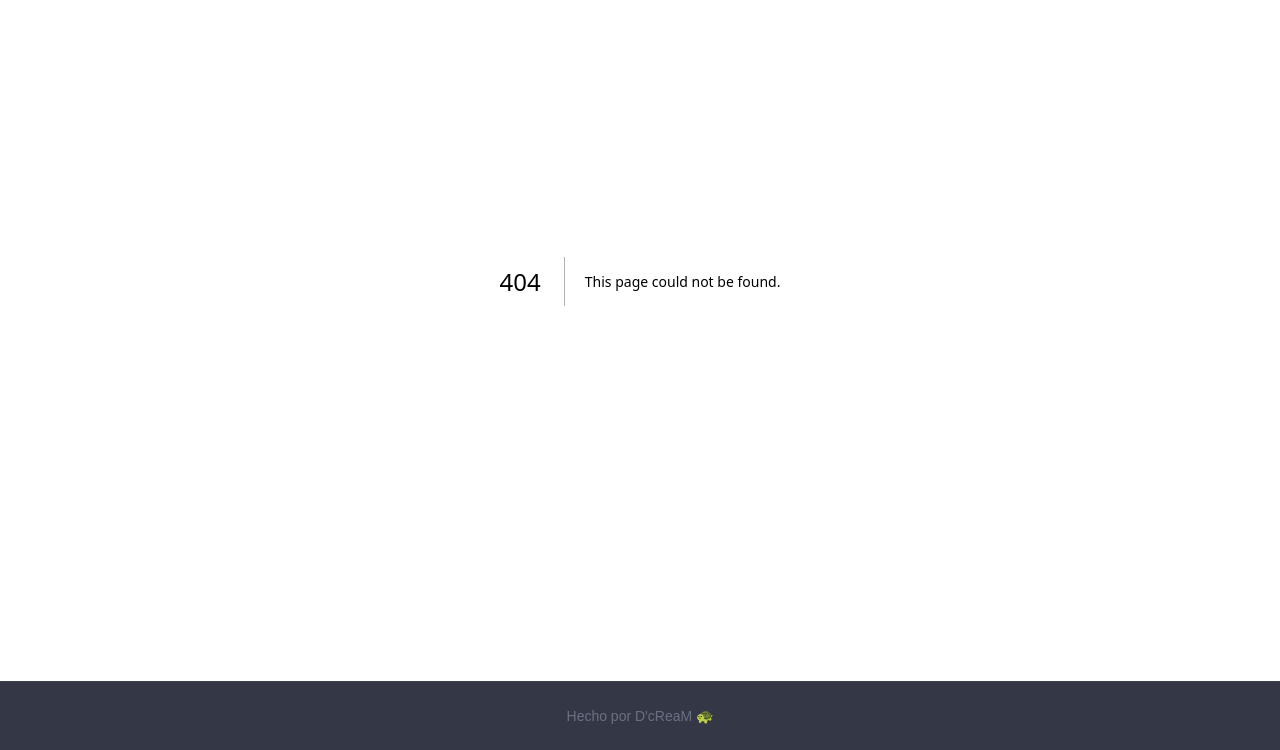
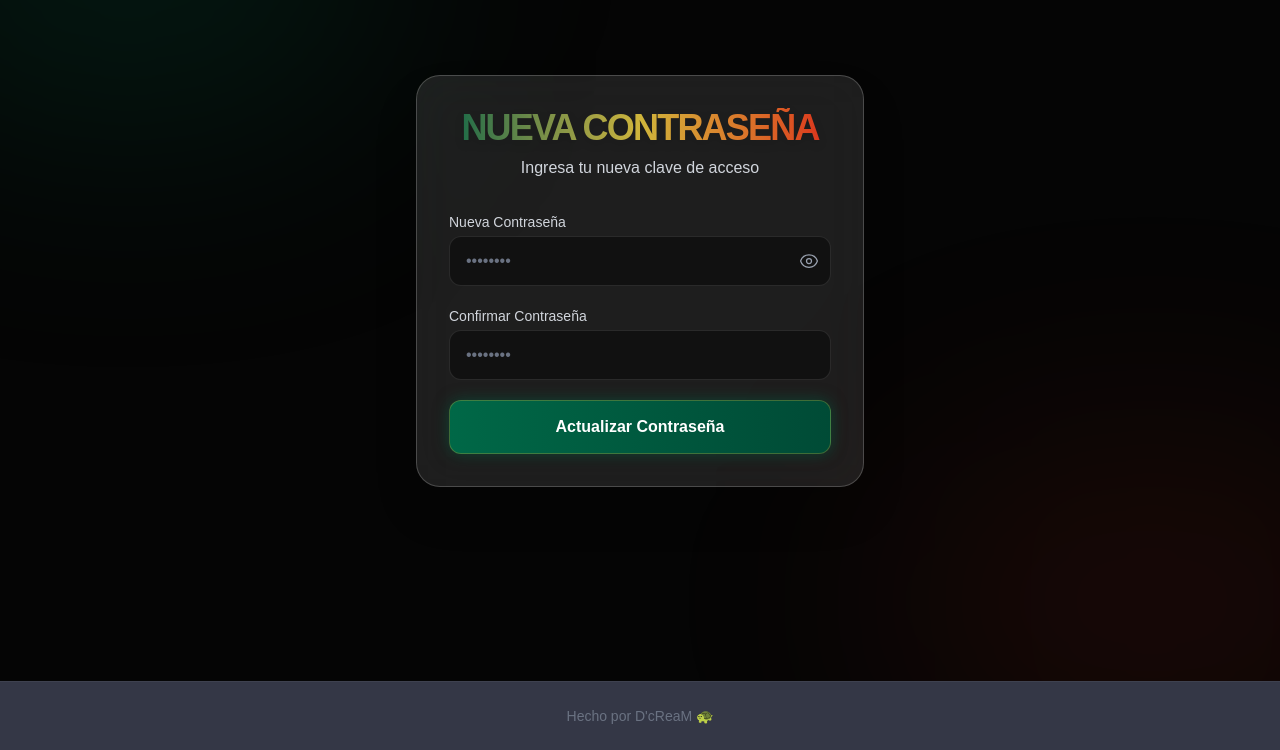
Before and after one commit to nanecorner/quiniela-mundial-2026, a Next.js app: page /auth/reset-password in a window 1280 px wide. Before the commit this address had no page. Shown: the part 119-869 px from the top of the page. Built offline with nearby package versions, Linux system fonts and the light colour scheme.

Commit message:
reset password and whitelist

```diff
--- a/src/app/actions.ts
+++ b/src/app/actions.ts
@@ -22,12 +22,38 @@ export async function login(formData: FormData) {
   redirect('/dashboard')
 }
 
+export async function resetPassword(formData: FormData) {
+  const supabase = await createClient()
+  const email = formData.get('email') as string
+
+  const { error } = await supabase.auth.resetPasswordForEmail(email, {
+    redirectTo: `${process.env.NEXT_PUBLIC_SITE_URL || 'http://localhost:3000'}/auth/reset-password`,
+  })
+
+  if (error) {
+    redirect('/?error=' + encodeURIComponent(error.message))
+  }
+
+  redirect('/?message=' + encodeURIComponent('Se ha enviado un correo para restablecer tu contraseña.'))
+}
+
 export async function signup(formData: FormData) {
   const supabase = await createClient()
   const name = formData.get('name') as string
+  const email = formData.get('email') as string
+
+  const { data: whitelistData, error: whitelistError } = await supabase
+    .from('whitelist')
+    .select('email')
+    .eq('email', email.toLowerCase())
+    .single()
+
+  if (whitelistError || !whitelistData) {
+    redirect('/?error=' + encodeURIComponent('Este correo no está en la lista de invitados autorizados. Por favor contacta al administrador.'))
+  }
 
   const data = {
-    email: formData.get('email') as string,
+    email: email,
     password: formData.get('password') as string,
     options: {
       data: {
@@ -52,3 +78,21 @@ export async function signup(formData: FormData) {
   revalidatePath('/', 'layout')
   redirect('/dashboard')
 }
+
+export async function updatePassword(formData: FormData) {
+  const supabase = await createClient()
+  const password = formData.get('password') as string
+  const confirmPassword = formData.get('confirmPassword') as string
+
+  if (password !== confirmPassword) {
+    redirect('/auth/reset-password?error=' + encodeURIComponent('Las contraseñas no coinciden.'))
+  }
+
+  const { error } = await supabase.auth.updateUser({ password })
+
+  if (error) {
+    redirect('/auth/reset-password?error=' + encodeURIComponent(error.message))
+  }
+
+  redirect('/?message=' + encodeURIComponent('Tu contraseña ha sido actualizada con éxito. Ya puedes iniciar sesión.'))
+}
--- /dev/null
+++ b/src/app/auth/reset-password/page.tsx
@@ -0,0 +1,111 @@
+'use client';
+
+import { useState } from 'react';
+import { updatePassword } from '@/app/actions';
+import { useSearchParams } from 'next/navigation';
+import { useFormStatus } from 'react-dom';
+
+function SubmitButton() {
+  const { pending } = useFormStatus();
+
+  return (
+    <button
+      type="submit"
+      disabled={pending}
+      className="w-full py-3.5 px-4 bg-gradient-to-r from-[#006847] to-[#004b36] hover:from-[#004b36] hover:to-[#003626] border border-[#CFB53B]/30 text-white font-bold rounded-xl shadow-[0_0_15px_rgba(0,104,71,0.5)] transform transition-all active:scale-95 focus:outline-none focus:ring-2 focus:ring-[#CFB53B] disabled:opacity-70 disabled:cursor-not-allowed flex items-center justify-center gap-2"
+    >
+      {pending && (
+        <svg className="animate-spin -ml-1 mr-2 h-5 w-5 text-white" xmlns="http://www.w3.org/2000/svg" fill="none" viewBox="0 0 24 24">
+          <circle className="opacity-25" cx="12" cy="12" r="10" stroke="currentColor" strokeWidth="4"></circle>
+          <path className="opacity-75" fill="currentColor" d="M4 12a8 8 0 018-8V0C5.373 0 0 5.373 0 12h4zm2 5.291A7.962 7.962 0 014 12H0c0 3.042 1.135 5.824 3 7.938l3-2.647z"></path>
+        </svg>
+      )}
+      {pending ? 'Actualizando...' : 'Actualizar Contraseña'}
+    </button>
+  );
+}
+
+export default function ResetPasswordPage() {
+  const [showPassword, setShowPassword] = useState(false);
+  const searchParams = useSearchParams();
+  const errorMsg = searchParams.get('error');
+
+  return (
+    <main className="min-h-screen bg-[#050505] flex items-center justify-center p-4 relative overflow-hidden">
+      {/* Background decoration */}
+      <div className="absolute top-[-10%] left-[-10%] w-[40%] h-[40%] bg-[#006847]/20 rounded-full blur-[120px]" />
+      <div className="absolute bottom-[-10%] right-[-10%] w-[40%] h-[40%] bg-[#da291c]/10 rounded-full blur-[120px]" />
+
+      <div className="w-full max-w-md mx-auto relative z-10">
+        <div className="bg-white/10 backdrop-blur-xl border border-white/20 p-8 rounded-3xl shadow-2xl">
+          <div className="text-center mb-8">
+            <h1 className="text-4xl font-black tracking-tighter text-transparent bg-clip-text bg-gradient-to-r from-[#006847] via-[#CFB53B] to-[#da291c] drop-shadow-lg">
+              NUEVA CONTRASEÑA
+            </h1>
+            <p className="text-gray-300 mt-2 font-medium">
+              Ingresa tu nueva clave de acceso
+            </p>
+          </div>
+
+          {errorMsg && (
+            <div className="mb-6 p-3 rounded-lg bg-red-500/20 border border-red-500/50 text-red-200 text-sm text-center">
+              {errorMsg}
+            </div>
+          )}
+
+          <form className="space-y-5" action={updatePassword}>
+            <div>
+              <label className="block text-sm font-medium text-gray-300 mb-1" htmlFor="password">
+                Nueva Contraseña
+              </label>
+              <div className="relative">
+                <input
+                  id="password"
+                  name="password"
+                  type={showPassword ? "text" : "password"}
+                  required
+                  minLength={6}
+                  className="w-full px-4 py-3 pr-12 rounded-xl bg-black/40 border border-white/10 text-white placeholder-gray-500 focus:outline-none focus:ring-2 focus:ring-[#006847] transition-all"
+                  placeholder="••••••••"
+                />
+                <button
+                  type="button"
+                  onClick={() => setShowPassword(!showPassword)}
+                  className="absolute right-3 top-1/2 -translate-y-1/2 text-gray-400 hover:text-white focus:outline-none"
+                >
+                  {showPassword ? (
+                    <svg xmlns="http://www.w3.org/2000/svg" fill="none" viewBox="0 0 24 24" strokeWidth={1.5} stroke="currentColor" className="w-5 h-5">
+                      <path strokeLinecap="round" strokeLinejoin="round" d="M3.98 8.223A10.477 10.477 0 001.934 12C3.226 16.338 7.244 19.5 12 19.5c.993 0 1.953-.138 2.863-.395M6.228 6.228A10.45 10.45 0 0112 4.5c4.756 0 8.773 3.162 10.065 7.498a10.523 10.523 0 01-4.293 5.774M6.228 6.228L3 3m3.228 3.228l3.65 3.65m7.894 7.894L21 21m-3.228-3.228l-3.65-3.65m0 0a3 3 0 10-4.243-4.243m4.242 4.242L9.88 9.88" />
+                    </svg>
+                  ) : (
+                    <svg xmlns="http://www.w3.org/2000/svg" fill="none" viewBox="0 0 24 24" strokeWidth={1.5} stroke="currentColor" className="w-5 h-5">
+                      <path strokeLinecap="round" strokeLinejoin="round" d="M2.036 12.322a1.012 1.012 0 010-.639C3.423 7.51 7.36 4.5 12 4.5c4.638 0 8.573 3.007 9.963 7.178.07.207.07.431 0 .639C20.577 16.49 16.64 19.5 12 19.5c-4.638 0-8.573-3.007-9.963-7.178z" />
+                      <path strokeLinecap="round" strokeLinejoin="round" d="M15 12a3 3 0 11-6 0 3 3 0 016 0z" />
+                    </svg>
+                  )}
+                </button>
+              </div>
+            </div>
+
+            <div>
+              <label className="block text-sm font-medium text-gray-300 mb-1" htmlFor="confirmPassword">
+                Confirmar Contraseña
+              </label>
+              <input
+                id="confirmPassword"
+                name="confirmPassword"
+                type={showPassword ? "text" : "password"}
+                required
+                minLength={6}
+                className="w-full px-4 py-3 rounded-xl bg-black/40 border border-white/10 text-white placeholder-gray-500 focus:outline-none focus:ring-2 focus:ring-[#006847] transition-all"
+                placeholder="••••••••"
+              />
+            </div>
+
+            <SubmitButton />
+          </form>
+        </div>
+      </div>
+    </main>
+  );
+}
--- a/src/components/AuthForm.tsx
+++ b/src/components/AuthForm.tsx
@@ -1,12 +1,12 @@
 'use client';
 
 import { useState } from 'react';
-import { login, signup } from '@/app/actions';
+import { login, signup, resetPassword } from '@/app/actions';
 import { useSearchParams } from 'next/navigation';
 
 import { useFormStatus } from 'react-dom';
 
-function SubmitButton({ isLogin }: { isLogin: boolean }) {
+function SubmitButton({ isLogin, isReset }: { isLogin: boolean; isReset: boolean }) {
   const { pending } = useFormStatus();
 
   return (
@@ -22,14 +22,15 @@ function SubmitButton({ isLogin }: { isLogin: boolean }) {
         </svg>
       )}
       {pending
-        ? (isLogin ? 'Entrando...' : 'Registrando...')
-        : (isLogin ? 'Entrar a la Cancha' : 'Registrarme')}
+        ? (isReset ? 'Enviando...' : isLogin ? 'Entrando...' : 'Registrando...')
+        : (isReset ? 'Enviar Instrucciones' : isLogin ? 'Entrar a la Cancha' : 'Registrarme')}
     </button>
   );
 }
 
 export default function AuthForm() {
   const [isLogin, setIsLogin] = useState(true);
+  const [isReset, setIsReset] = useState(false);
   const [showPassword, setShowPassword] = useState(false);
   const searchParams = useSearchParams();
   const errorMsg = searchParams.get('error');
@@ -47,7 +48,11 @@ export default function AuthForm() {
             Quiniela
           </h2>
           <p className="text-gray-300 mt-2 font-medium">
-            {isLogin ? 'Inicia sesión para predecir' : 'Crea tu cuenta y empieza a jugar'}
+            {isReset
+              ? 'Restablece tu acceso'
+              : isLogin
+                ? 'Inicia sesión para predecir'
+                : 'Crea tu cuenta y empieza a jugar'}
           </p>
         </div>
 
@@ -63,8 +68,8 @@ export default function AuthForm() {
           </div>
         )}
 
-        <form className="space-y-5" action={isLogin ? login : signup}>
-          {!isLogin && (
+        <form className="space-y-5" action={isReset ? resetPassword : (isLogin ? login : signup)}>
+          {!isLogin && !isReset && (
             <div>
               <label className="block text-sm font-medium text-gray-300 mb-1" htmlFor="name">
                 Nombre o Apodo
@@ -84,6 +89,9 @@ export default function AuthForm() {
             <label className="block text-sm font-medium text-gray-300 mb-1" htmlFor="email">
               Correo Electrónico
             </label>
+            <p className="text-xs text-[#CFB53B] mb-2 font-medium">
+              Por favor ingresa el correo con el que te inscribiste
+            </p>
             <input
               id="email"
               name="email"
@@ -94,6 +102,7 @@ export default function AuthForm() {
             />
           </div>
 
+          {!isReset && (
             <div>
               <label className="block text-sm font-medium text-gray-300 mb-1" htmlFor="password">
                 Contraseña
@@ -125,13 +134,34 @@ export default function AuthForm() {
                   )}
                 </button>
               </div>
+              {isLogin && (
+                <div className="mt-2 text-right">
+                  <button
+                    type="button"
+                    onClick={() => setIsReset(true)}
+                    className="text-xs text-gray-400 hover:text-[#CFB53B] transition-colors"
+                  >
+                    ¿Olvidaste tu contraseña?
+                  </button>
                 </div>
+              )}
+            </div>
+          )}
 
-          <SubmitButton isLogin={isLogin} />
+          <SubmitButton isLogin={isLogin} isReset={isReset} />
         </form>
 
         <div className="mt-8 text-center">
           <p className="text-gray-400 text-sm">
+            {isReset ? (
+              <button
+                onClick={() => setIsReset(false)}
+                className="font-bold text-[#CFB53B] hover:text-white transition-colors"
+              >
+                Volver al Inicio
+              </button>
+            ) : (
+              <>
                 {isLogin ? '¿Aún no estás en la quiniela?' : '¿Ya tienes cuenta?'}
                 <button
                   onClick={() => setIsLogin(!isLogin)}
@@ -139,6 +169,8 @@ export default function AuthForm() {
                 >
                   {isLogin ? 'Regístrate aquí' : 'Inicia Sesión'}
                 </button>
+              </>
+            )}
           </p>
         </div>
       </div>
```
Lines whose indentation alone changed are shown as unchanged.
